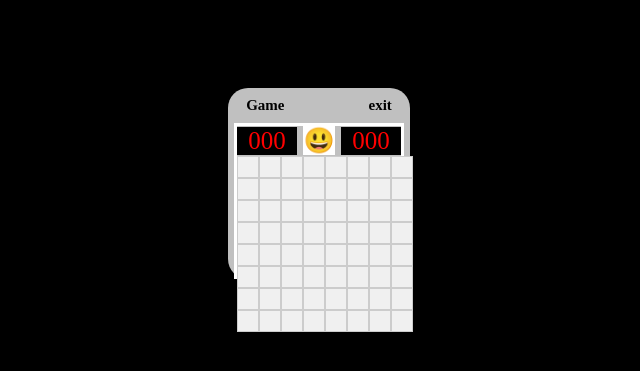
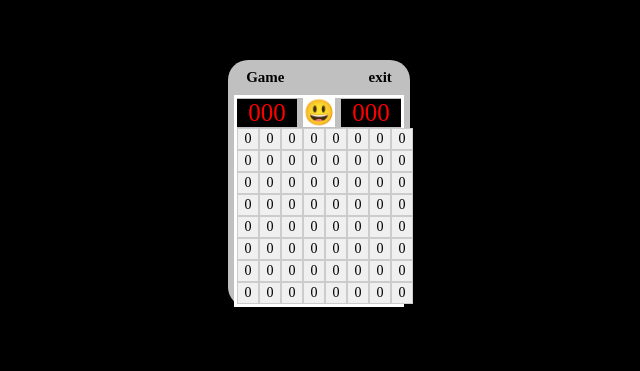
Before and after one commit to zayoonez/MineSweeperGame, a React (Create React App) app: page / in a window 1280 px wide. Shown: the part 217-588 px from the top of the page, without its empty margins (321-961 px from the left). Built offline with nearby package versions, Linux system fonts and the light colour scheme.

Commit message:
feat: 근처에 있는 지뢰개수 구하는 함수 구현

```diff
--- a/src/App.tsx
+++ b/src/App.tsx
@@ -12,12 +12,12 @@ const GameContainer = styled.div`
   flex-direction: column;
   justify-content: center;
   align-items: center;
+  width: 100%;
 `;
 const Boards = styled.div`
   width: 90%;
   border: 3px solid white;
   background-color: silver;
-  height: 150px;
 `;
 
 function App() {
--- a/src/components/Cell.tsx
+++ b/src/components/Cell.tsx
@@ -1,8 +1,13 @@
 import styled from "styled-components";
 import { CellState } from "../constants/types";
+import { getNeighborMines } from "../utils/countNeighborMines";
 
 interface CellProps {
   cellState: CellState;
+  onClick: () => void;
+  board: CellState[][];
+  x: number;
+  y: number;
 }
 const CellContainer = styled.div`
   display: flex;
@@ -14,9 +19,17 @@ const CellContainer = styled.div`
   width: 20px;
   height: 20px;
 `;
-function Cell({ cellState }: CellProps) {
-  console.log(cellState);
+function Cell(props: CellProps) {
+  // console.log(props.cellState);
+  if (props.cellState.hasMine === true) {
+    console.log(props.cellState.hasMine);
+  }
 
-  return <CellContainer></CellContainer>;
+  return (
+    <CellContainer onClick={props.onClick}>
+      {props.cellState.hasMine ? "💣" : ""}
+      {getNeighborMines(props.board, props.x, props.y)}
+    </CellContainer>
+  );
 }
 export default Cell;
--- a/src/components/GameBoard.tsx
+++ b/src/components/GameBoard.tsx
@@ -7,6 +7,7 @@ import { useEffect, useState, useCallback } from "react";
 import { createBoard } from "../utils/createBoard";
 import { randomizeMines } from "../utils/randomizeMines";
 import { updateBoard } from "../redux/slice/gameSlice";
+import { getNeighborMines } from "../utils/countNeighborMines";
 
 const Container = styled.div<{ rows: number; cols: number }>`
   display: grid;
@@ -32,12 +33,11 @@ function GameBoard() {
       if (firstClick) {
         const startedGameboard = randomizeMines(gameboard, mines);
         dispatch(updateBoard(startedGameboard));
-
         // const newBoard = createBoard(rows, cols);
         setFirstClick(false);
       }
     },
-    [dispatch, firstClick, rows, cols]
+    [rows, cols]
   );
 
   return (
@@ -48,6 +48,9 @@ function GameBoard() {
             cellState={cellState}
             key={`${rowIndex}, ${colIndex}`}
             onClick={() => handleCellClick(rowIndex, colIndex)}
+            board={gameBoard}
+            y={rowIndex}
+            x={colIndex}
           ></Cell>
         ))
       )}
--- a/src/components/Menu.tsx
+++ b/src/components/Menu.tsx
@@ -65,6 +65,7 @@ function Menu() {
   };
   const handleModalOpen = () => {
     setIsModalOpen(true);
+    setIsOpen(false);
   };
 
   return (
--- a/src/constants/types.tsx
+++ b/src/constants/types.tsx
@@ -4,3 +4,14 @@ export type CellState = {
   hasMine: boolean;
   neighborBombs: number;
 };
+
+export const DIRECTIONS: [number, number][] = [
+  [0, -1],
+  [0, 1],
+  [1, -1],
+  [1, 0],
+  [1, 1],
+  [-1, -1],
+  [-1, 0],
+  [-1, 1],
+];
--- a/src/redux/slice/gameSlice.tsx
+++ b/src/redux/slice/gameSlice.tsx
@@ -52,8 +52,6 @@ const gameSlice = createSlice({
       state.cols = action.payload.cols;
       state.mines = action.payload.mines;
       state.board = createBoard(state.rows, state.cols);
-
-      console.log(state.rows);
     },
     updateBoard: (state, action) => {
       state.board = action.payload;
--- /dev/null
+++ b/src/utils/countNeighborMines.tsx
@@ -0,0 +1,31 @@
+import { CellState, DIRECTIONS } from "../constants/types";
+
+// 이차원 배열의 GameBoard 생성
+export const getNeighborMines = (
+  board: CellState[][],
+  x: number,
+  y: number
+) => {
+  const height = board.length;
+  const width = board[0].length;
+
+  let mineNum = 0;
+
+  DIRECTIONS.forEach((direction: [number, number]) => {
+    const [dx, dy] = direction;
+    const neighborX = x + dx;
+    const neighborY = y + dy;
+
+    if (
+      neighborX >= 0 &&
+      neighborX < width &&
+      neighborY >= 0 &&
+      neighborY < height &&
+      board[neighborY][neighborX].hasMine
+    ) {
+      mineNum++;
+    }
+  });
+
+  return mineNum;
+};
```
